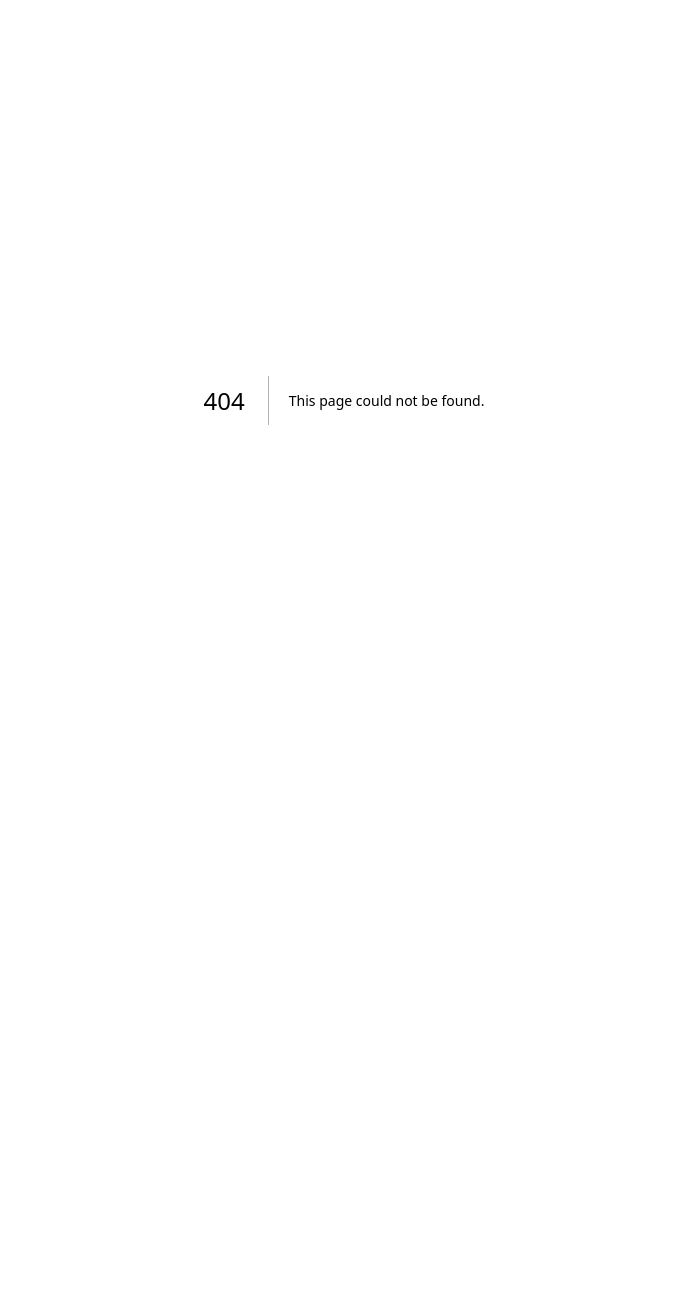
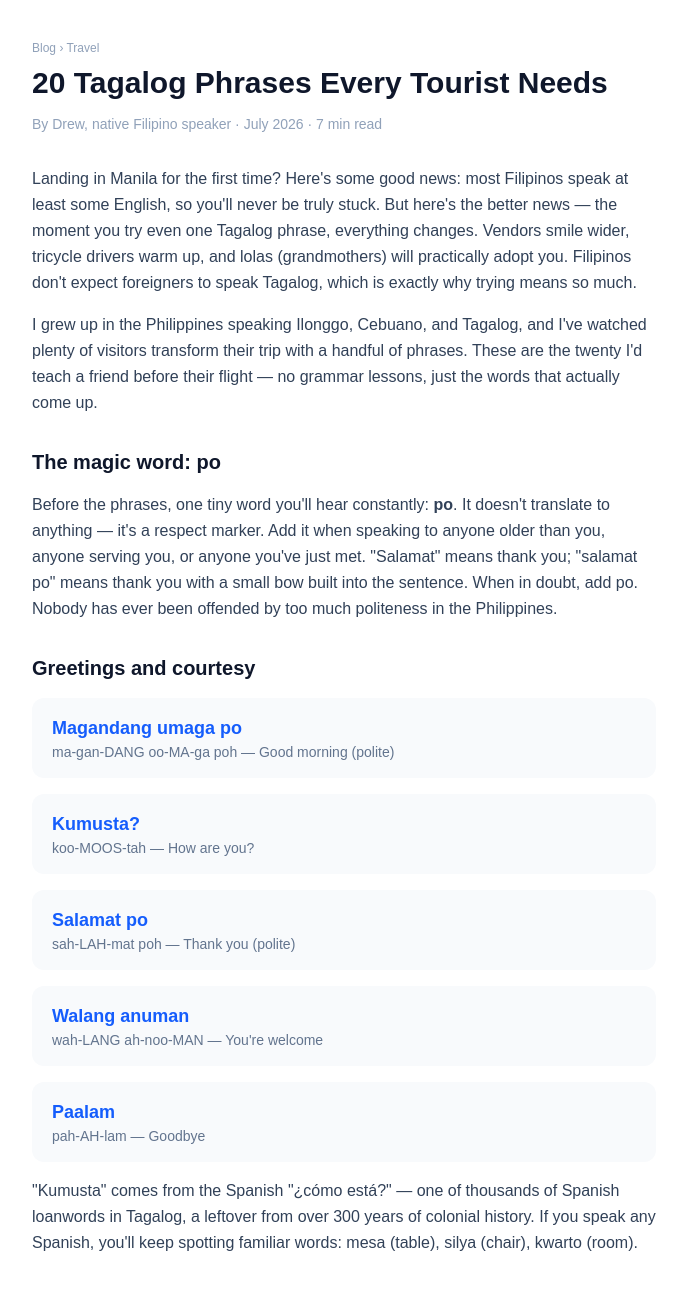
Before and after one commit to schoolprobuddy/talkaph, a Next.js app: page /blog/tagalog-phrases-for-tourists in a window 1280 px wide. Before the commit this address had no page. Shown: the top 1292 px of the page, without its empty margins (296-982 px from the left). Before the commit the page ends 800 px from the top, so only its background shows below. Built offline with nearby package versions, Linux system fonts and the light colour scheme.

Commit message:
Create page.tsx

```diff
--- /dev/null
+++ b/app/blog/tagalog-phrases-for-tourists/page.tsx
@@ -0,0 +1,243 @@
+import Link from "next/link";
+
+export const metadata = {
+  title: "20 Tagalog Phrases Every Tourist Needs | talkaPH Blog",
+  description:
+    "The essential Tagalog phrases for your first trip to the Philippines — greetings, ordering food, haggling, and getting around, with pronunciation guides from a native Filipino speaker.",
+};
+
+function Phrase({ tagalog, pron, meaning }) {
+  return (
+    <div className="my-4 rounded-xl bg-slate-50 px-5 py-4">
+      <p className="text-lg font-semibold text-blue-600">{tagalog}</p>
+      <p className="text-sm text-slate-500">
+        {pron} — {meaning}
+      </p>
+    </div>
+  );
+}
+
+export default function TagalogPhrasesForTouristsPage() {
+  return (
+    <main className="mx-auto max-w-2xl px-4 py-10 sm:px-6">
+      <p className="text-xs text-slate-400">
+        <Link href="/blog" className="hover:text-blue-600">
+          Blog
+        </Link>{" "}
+        › Travel
+      </p>
+      <h1 className="mt-2 text-3xl font-bold leading-tight text-slate-900">
+        20 Tagalog Phrases Every Tourist Needs
+      </h1>
+      <p className="mt-3 text-sm text-slate-400">
+        By Drew, native Filipino speaker · July 2026 · 7 min read
+      </p>
+
+      <article className="mt-8 space-y-4 text-base leading-relaxed text-slate-700">
+        <p>
+          Landing in Manila for the first time? Here&apos;s some good news:
+          most Filipinos speak at least some English, so you&apos;ll never be
+          truly stuck. But here&apos;s the better news — the moment you try
+          even one Tagalog phrase, everything changes. Vendors smile wider,
+          tricycle drivers warm up, and lolas (grandmothers) will practically
+          adopt you. Filipinos don&apos;t expect foreigners to speak Tagalog,
+          which is exactly why trying means so much.
+        </p>
+        <p>
+          I grew up in the Philippines speaking Ilonggo, Cebuano, and Tagalog,
+          and I&apos;ve watched plenty of visitors transform their trip with a
+          handful of phrases. These are the twenty I&apos;d teach a friend
+          before their flight — no grammar lessons, just the words that
+          actually come up.
+        </p>
+
+        <h2 className="pt-4 text-xl font-semibold text-slate-900">
+          The magic word: po
+        </h2>
+        <p>
+          Before the phrases, one tiny word you&apos;ll hear constantly:{" "}
+          <strong>po</strong>. It doesn&apos;t translate to anything —
+          it&apos;s a respect marker. Add it when speaking to anyone older
+          than you, anyone serving you, or anyone you&apos;ve just met.
+          &quot;Salamat&quot; means thank you; &quot;salamat po&quot; means
+          thank you with a small bow built into the sentence. When in doubt,
+          add po. Nobody has ever been offended by too much politeness in the
+          Philippines.
+        </p>
+
+        <h2 className="pt-4 text-xl font-semibold text-slate-900">
+          Greetings and courtesy
+        </h2>
+        <Phrase
+          tagalog="Magandang umaga po"
+          pron="ma-gan-DANG oo-MA-ga poh"
+          meaning="Good morning (polite)"
+        />
+        <Phrase tagalog="Kumusta?" pron="koo-MOOS-tah" meaning="How are you?" />
+        <Phrase
+          tagalog="Salamat po"
+          pron="sah-LAH-mat poh"
+          meaning="Thank you (polite)"
+        />
+        <Phrase
+          tagalog="Walang anuman"
+          pron="wah-LANG ah-noo-MAN"
+          meaning="You're welcome"
+        />
+        <Phrase tagalog="Paalam" pron="pah-AH-lam" meaning="Goodbye" />
+        <p>
+          &quot;Kumusta&quot; comes from the Spanish &quot;¿cómo está?&quot; —
+          one of thousands of Spanish loanwords in Tagalog, a leftover from
+          over 300 years of colonial history. If you speak any Spanish,
+          you&apos;ll keep spotting familiar words: mesa (table), silya
+          (chair), kwarto (room).
+        </p>
+
+        <h2 className="pt-4 text-xl font-semibold text-slate-900">
+          At the restaurant and the market
+        </h2>
+        <Phrase
+          tagalog="Magkano po ito?"
+          pron="mag-KAH-no poh ee-TOH"
+          meaning="How much is this?"
+        />
+        <Phrase tagalog="Masarap!" pron="ma-sa-RAP" meaning="Delicious!" />
+        <Phrase
+          tagalog="Isa pa po"
+          pron="ee-SAH pah poh"
+          meaning="One more, please"
+        />
+        <Phrase
+          tagalog="Sobrang mahal naman"
+          pron="SOH-brang ma-HAL na-MAN"
+          meaning="That's too expensive (haggling starter)"
+        />
+        <Phrase
+          tagalog="Ang bill po"
+          pron="ang BILL poh"
+          meaning="The bill, please"
+        />
+        <p>
+          A cultural note on haggling: at malls and restaurants, prices are
+          fixed. But at street markets and souvenir stalls, friendly haggling
+          is normal and even expected. Say &quot;sobrang mahal naman&quot; with
+          a smile, offer around 60-70% of the asking price, and meet somewhere
+          in the middle. Keep it light — it&apos;s a social game, not a battle.
+          And &quot;masarap&quot; might be the single most useful word in this
+          list. Filipino food culture is generous to a fault; telling your host
+          the food is delicious is the fastest way to be offered a second plate
+          you cannot refuse.
+        </p>
+
+        <h2 className="pt-4 text-xl font-semibold text-slate-900">
+          Getting around
+        </h2>
+        <Phrase
+          tagalog="Saan po ang CR?"
+          pron="sah-AN poh ang see-AR"
+          meaning="Where is the restroom? (CR = comfort room)"
+        />
+        <Phrase
+          tagalog="Para po!"
+          pron="PAH-rah poh"
+          meaning="Stop here, please! (on a jeepney)"
+        />
+        <Phrase
+          tagalog="Bayad po"
+          pron="BAH-yad poh"
+          meaning="Here's my fare (passing payment on a jeepney)"
+        />
+        <Phrase
+          tagalog="Sa kanan / sa kaliwa"
+          pron="sah kah-NAN / sah kah-lee-WAH"
+          meaning="To the right / to the left"
+        />
+        <Phrase
+          tagalog="Malapit lang ba?"
+          pron="ma-LAH-pit lang bah"
+          meaning="Is it nearby?"
+        />
+        <p>
+          Two of these are jeepney-specific, and riding a jeepney at least once
+          is practically mandatory. Payment travels hand to hand up to the
+          driver — you say &quot;bayad po&quot; as you pass your coins forward,
+          and when you want to get off, a firm &quot;para po!&quot; (or a knock
+          on the roof) does the job. Also: restrooms in the Philippines are
+          called CRs — comfort rooms. Asking for the &quot;bathroom&quot;
+          works, but &quot;CR&quot; is what everyone actually says.
+        </p>
+
+        <h2 className="pt-4 text-xl font-semibold text-slate-900">
+          Making friends
+        </h2>
+        <Phrase
+          tagalog="Ano ang pangalan mo?"
+          pron="ah-NO ang pa-NGA-lan moh"
+          meaning="What's your name?"
+        />
+        <Phrase
+          tagalog="Ako si ..."
+          pron="ah-KOH see"
+          meaning="I am ... (your name)"
+        />
+        <Phrase
+          tagalog="Taga-saan ka?"
+          pron="ta-ga-sah-AN kah"
+          meaning="Where are you from?"
+        />
+        <Phrase
+          tagalog="Hindi ako marunong mag-Tagalog"
+          pron="hin-DEE ah-KOH ma-ROO-nong mag-ta-GAH-log"
+          meaning="I don't know how to speak Tagalog"
+        />
+        <Phrase
+          tagalog="Mahal kita"
+          pron="mah-HAL ki-TAH"
+          meaning="I love you"
+        />
+        <p>
+          Yes, &quot;I don&apos;t speak Tagalog&quot; said in Tagalog is a
+          guaranteed laugh — in the best way. Filipinos find it charming, and
+          it usually kicks off a friendly round of them teaching you more
+          words. And &quot;mahal kita&quot;? Maybe you won&apos;t need it on a
+          two-week trip. But plenty of visitors to the Philippines end up
+          staying longer than planned, and it&apos;s not always because of the
+          beaches.
+        </p>
+
+        <h2 className="pt-4 text-xl font-semibold text-slate-900">
+          One last tip
+        </h2>
+        <p>
+          Don&apos;t worry about perfect pronunciation. Tagalog is mercifully
+          phonetic — words sound like they&apos;re spelled — and Filipinos are
+          among the most encouraging language teachers on earth. Every attempt
+          gets a smile, every mistake gets a gentle correction, and every
+          &quot;salamat po&quot; gets remembered.
+        </p>
+        <p>
+          Want to hear all of these spoken aloud before your trip? Every
+          phrase on talkaPH comes with native-speaker audio, and it&apos;s
+          completely free — no signup, no app download.
+        </p>
+      </article>
+
+      <div className="mt-10 flex flex-col items-start gap-3 rounded-2xl border border-slate-200 bg-blue-50 p-6 sm:flex-row sm:items-center sm:justify-between">
+        <div>
+          <p className="font-semibold text-slate-900">
+            Ready to hear these phrases?
+          </p>
+          <p className="text-sm text-slate-600">
+            270+ phrases with native audio in Tagalog, Cebuano, and Ilonggo.
+          </p>
+        </div>
+        <Link
+          href="/learn/tagalog"
+          className="rounded-full bg-blue-600 px-5 py-2.5 text-sm font-medium text-white transition hover:bg-blue-700"
+        >
+          Start learning free →
+        </Link>
+      </div>
+    </main>
+  );
+}
```
